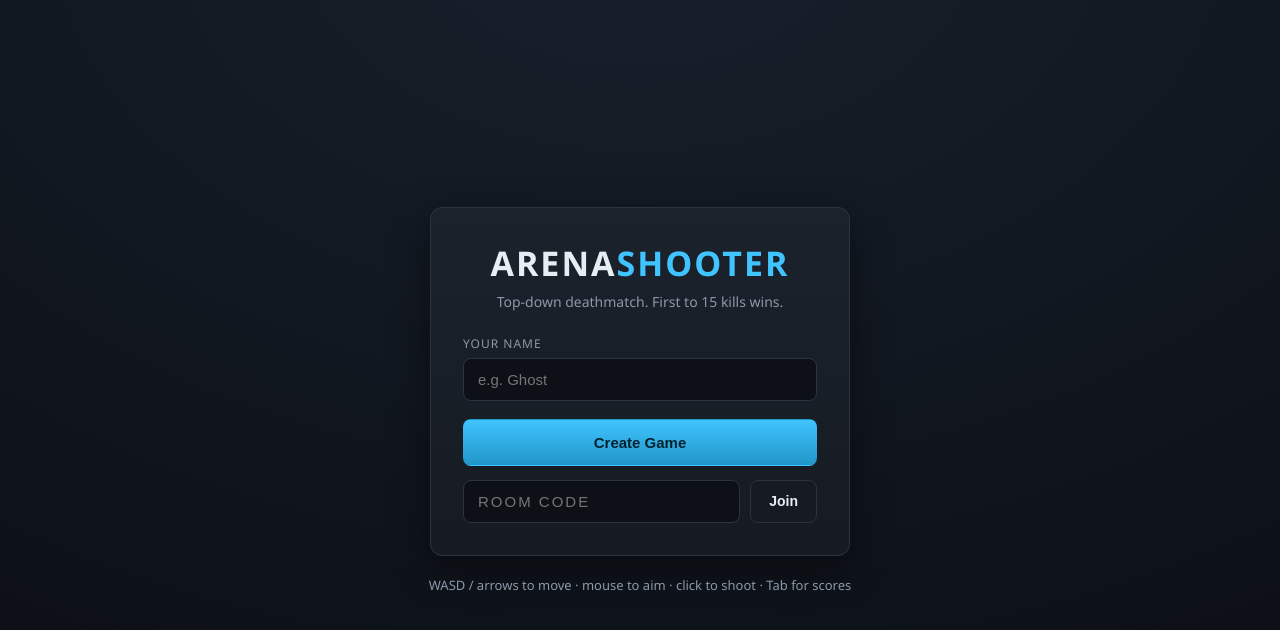
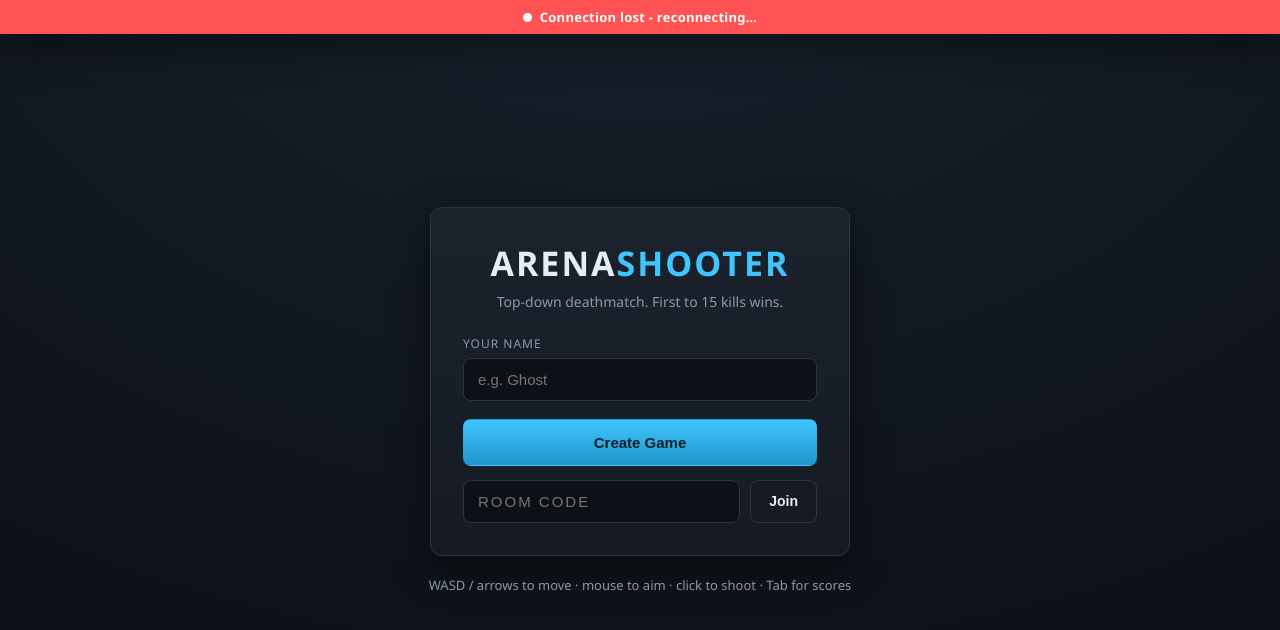
Before and after one commit to SVIGHNESH/multiplayer-shooter, a website: page public/index.html in a window 1280 px wide. Drawn offline with nearby package versions, Linux system fonts and the light colour scheme; no server answers.

Commit message:
gnhf 22: Added a persistent connection-status banner so a socket disconnect (server down or network drop) is clearly and continuously signaled instead of a single fading toast that leaves the player clicking silently-buffered buttons into the void.

```diff
--- a/public/game.js
+++ b/public/game.js
@@ -416,9 +416,25 @@ socket.on('hitConfirm', (data) => {
 
 socket.on('errorMsg', (data) => toast(data.message || 'Something went wrong.'));
 
+// Persistent connection-status banner: while the socket is down (server offline or
+// a network drop), Socket.IO silently buffers every emit, so a button click looks
+// like it did nothing. The banner keeps the player informed until the link is back,
+// rather than a single 3s toast that fades and leaves them clicking into the void.
+function setConnBanner(text) {
+  const b = $('conn-banner');
+  if (text) { $('conn-text').innerHTML = text; b.hidden = false; }
+  else { b.hidden = true; }
+}
+
 socket.on('disconnect', () => {
-  toast('Disconnected from server.');
+  setConnBanner('Connection lost - reconnecting&hellip;');
 });
+
+// Fires when the initial connection or a reconnection attempt fails (e.g. the
+// server is down at page load); surface the same banner so home-screen clicks
+// are not silently swallowed.
+socket.io.on('reconnect_error', () => setConnBanner('Connection lost - reconnecting&hellip;'));
+socket.io.on('error', () => setConnBanner('Connection lost - reconnecting&hellip;'));
 
 // On a transient network drop, Socket.IO auto-reconnects with a brand-new server
 // connection, but the server discards a player's identity and room on disconnect.
@@ -426,6 +442,7 @@ socket.on('disconnect', () => {
 // screen forever (no snapshots arrive, every action is silently rejected). Recover
 // by re-registering for a fresh working session and dropping back to home.
 socket.on('connect', () => {
+  setConnBanner(null); // link restored - clear the persistent status banner
   if (!state.myId) return; // first connection - nothing to restore
   const wasEngaged = screens.lobby.classList.contains('active') || screens.game.classList.contains('active');
   const name = state.myName || $('name-input').value.trim();
--- a/public/index.html
+++ b/public/index.html
@@ -129,6 +129,12 @@
     </div>
   </div>
 
+  <!-- ===================== CONNECTION STATUS ===================== -->
+  <div id="conn-banner" class="conn-banner" hidden>
+    <span class="conn-dot"></span>
+    <span id="conn-text">Connection lost - reconnecting&hellip;</span>
+  </div>
+
   <!-- ===================== TOAST ===================== -->
   <div id="toast" class="toast" hidden></div>
 
--- a/public/style.css
+++ b/public/style.css
@@ -409,3 +409,36 @@ input[type="text"]:focus {
 }
 
 @keyframes fade-in { from { opacity: 0; transform: translateY(-4px); } to { opacity: 1; } }
+
+/* Persistent connection-status banner: stays visible the whole time the socket is
+   disconnected (server down or a network drop) so the player knows their actions
+   are not getting through, rather than clicking buttons into a silent void. */
+.conn-banner {
+  position: fixed;
+  top: 0;
+  left: 0;
+  right: 0;
+  display: flex;
+  align-items: center;
+  justify-content: center;
+  gap: 8px;
+  background: var(--danger);
+  color: #fff;
+  padding: 8px 16px;
+  font-size: 13px;
+  font-weight: 600;
+  letter-spacing: 0.02em;
+  box-shadow: var(--shadow);
+  z-index: 200;
+  animation: fade-in 0.15s ease;
+}
+
+.conn-dot {
+  width: 9px;
+  height: 9px;
+  border-radius: 50%;
+  background: #fff;
+  animation: conn-pulse 1s ease-in-out infinite;
+}
+
+@keyframes conn-pulse { 0%, 100% { opacity: 1; } 50% { opacity: 0.25; } }
```
